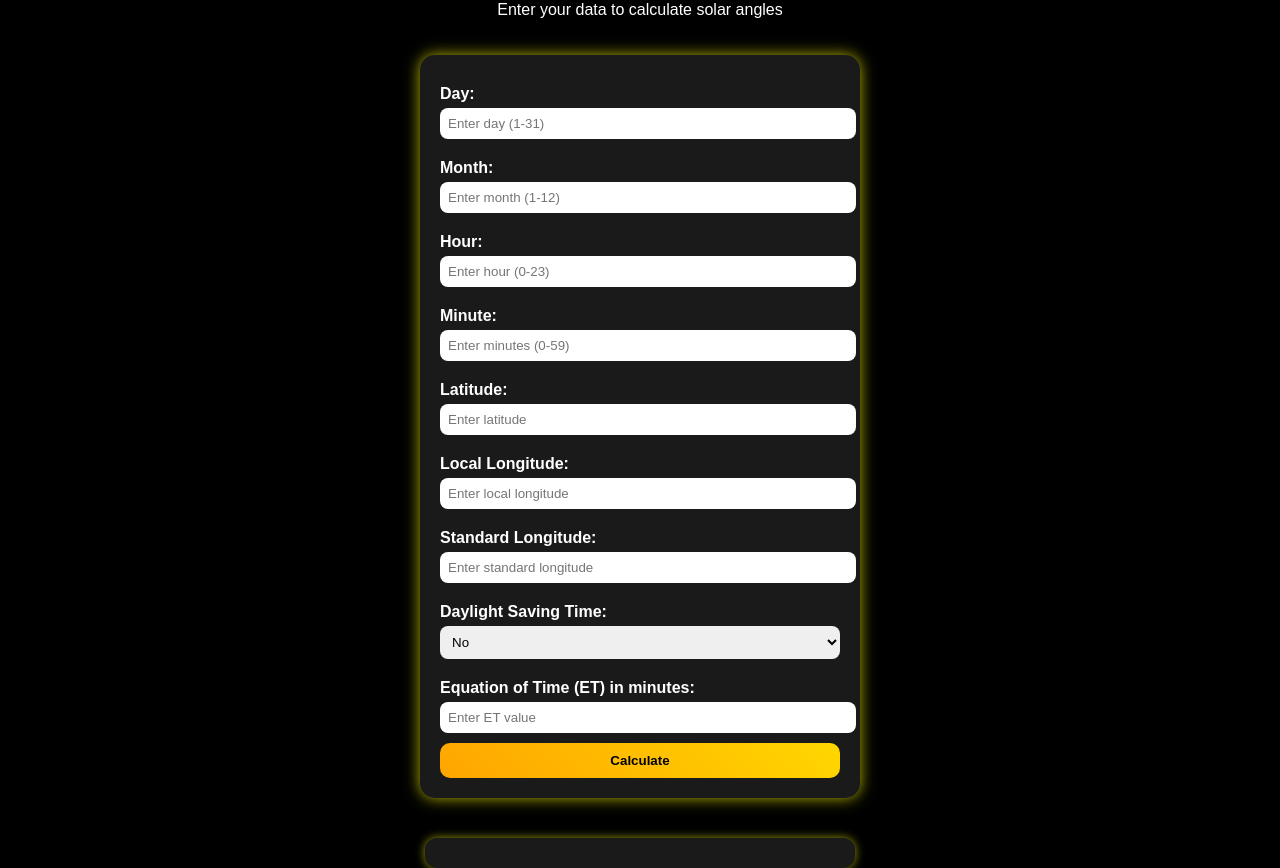
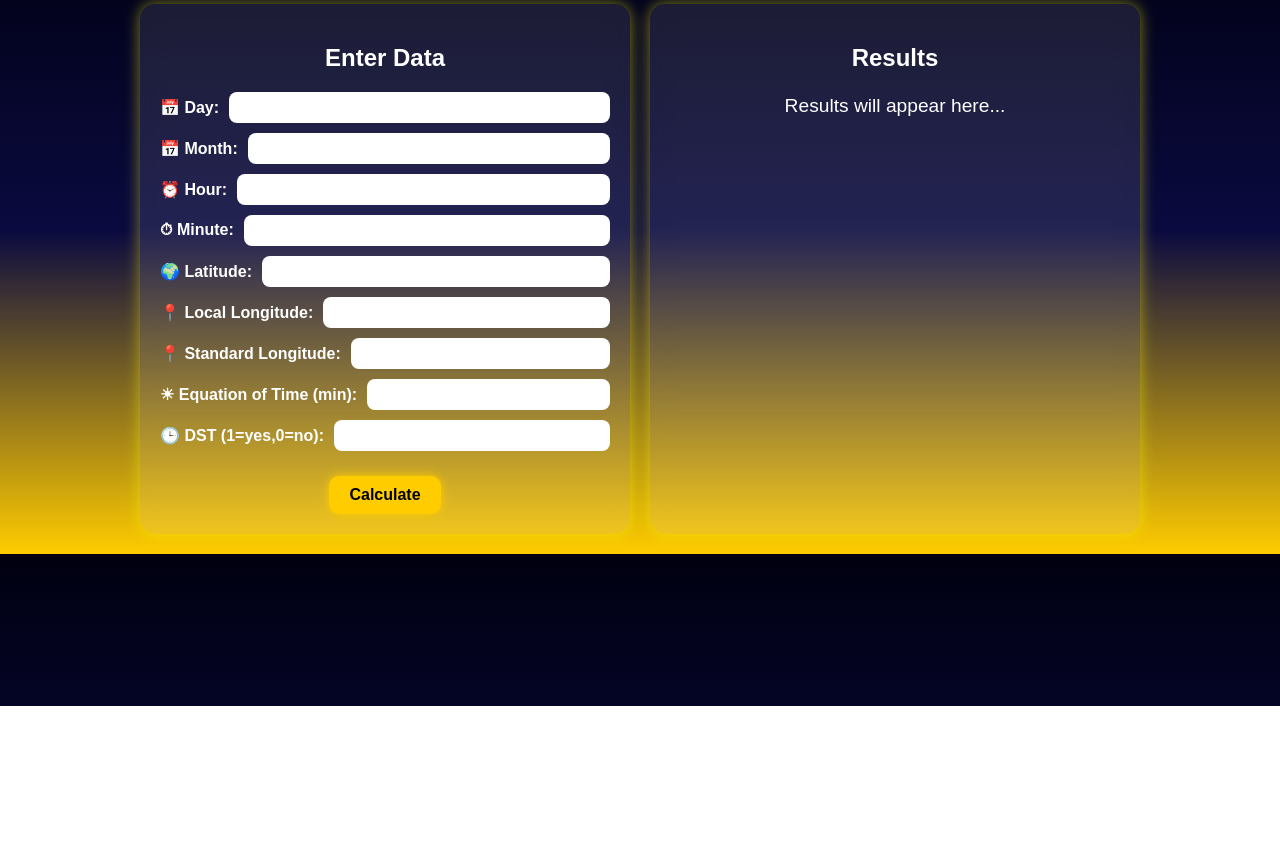
Before and after one commit to Abdalhade22/solar-calculator, a plain HTML site: page index.html in a window 1280 px wide. Shown: the part 94-962 px from the top of the page. After the commit the page ends 800 px from the top, so only its background shows below. Drawn offline with nearby package versions, Linux system fonts and the light colour scheme.

Commit message:
Update index.html

```diff
--- a/index.html
+++ b/index.html
@@ -4,201 +4,178 @@
   <meta charset="UTF-8">
   <meta name="viewport" content="width=device-width, initial-scale=1.0">
   <title>Solar Position Calculator</title>
-  <script src="https://cdn.jsdelivr.net/npm/three@0.152.2/build/three.min.js"></script>
+  <script src="https://cdn.jsdelivr.net/npm/three@0.150.1/build/three.min.js"></script>
   <style>
     body {
       margin: 0;
       font-family: Arial, sans-serif;
-      background: #000;
+      background: linear-gradient(to bottom, #000010, #0a0a40, #ffcc00);
       color: #fff;
-      display: flex;
-      flex-direction: column;
-      align-items: center;
-    }
-    header {
       text-align: center;
-      padding: 20px;
+      overflow-x: hidden;
     }
     h1 {
       font-size: 2rem;
-      margin-bottom: 10px;
+      margin: 20px;
+      text-shadow: 0 0 10px #ffcc00;
     }
-    .form-container {
+    .container {
+      display: grid;
+      grid-template-columns: 1fr 1fr;
+      gap: 20px;
+      padding: 20px;
+      max-width: 1000px;
+      margin: auto;
+    }
+    .card {
       background: rgba(255, 255, 255, 0.1);
       padding: 20px;
       border-radius: 15px;
-      box-shadow: 0 0 15px rgba(255, 255, 0, 0.7);
-      max-width: 400px;
-      width: 90%;
-      margin-bottom: 20px;
+      box-shadow: 0 0 15px rgba(255, 255, 0, 0.5);
+      backdrop-filter: blur(10px);
     }
     label {
-      display: block;
-      margin: 10px 0 5px;
+      display: flex;
+      align-items: center;
+      margin: 10px 0;
       font-weight: bold;
     }
-    input, select {
-      width: 100%;
+    input {
+      flex: 1;
       padding: 8px;
+      margin-left: 10px;
       border-radius: 8px;
       border: none;
       outline: none;
-      margin-bottom: 10px;
     }
     button {
-      width: 100%;
-      padding: 10px;
+      margin-top: 15px;
+      padding: 10px 20px;
+      font-size: 16px;
       border: none;
       border-radius: 10px;
-      background: linear-gradient(45deg, orange, gold);
+      background: #ffcc00;
       color: #000;
       font-weight: bold;
       cursor: pointer;
+      box-shadow: 0 0 10px #ffcc00;
       transition: 0.3s;
     }
     button:hover {
-      transform: scale(1.05);
-      background: linear-gradient(45deg, gold, orange);
+      background: #ffaa00;
+      box-shadow: 0 0 20px #ffaa00;
     }
-    .results {
+    #results {
       margin-top: 20px;
-      background: rgba(255, 255, 255, 0.1);
-      padding: 15px;
-      border-radius: 12px;
-      box-shadow: 0 0 10px rgba(255,255,0,0.6);
-      text-align: left;
-      width: 90%;
-      max-width: 400px;
+      font-size: 1.2rem;
+      line-height: 1.8rem;
     }
-    canvas {
+    #bgCanvas {
       position: fixed;
       top: 0;
       left: 0;
+      width: 100%;
+      height: 100%;
       z-index: -1;
+    }
+    audio {
+      display: none;
     }
   </style>
 </head>
 <body>
-  <header>
-    <h1>☀️ Solar Position Calculator</h1>
-    <p>Enter your data to calculate solar angles</p>
-  </header>
+  <h1>☀ Solar Position Calculator ☀</h1>
 
-  <div class="form-container">
-    <label>Day:</label>
-    <input type="number" id="day" placeholder="Enter day (1-31)">
+  <!-- Background Music -->
+  <audio autoplay loop>
+    <source src="https://www.soundhelix.com/examples/mp3/SoundHelix-Song-1.mp3" type="audio/mpeg">
+  </audio>
 
-    <label>Month:</label>
-    <input type="number" id="month" placeholder="Enter month (1-12)">
-
-    <label>Hour:</label>
-    <input type="number" id="hour" placeholder="Enter hour (0-23)">
-
-    <label>Minute:</label>
-    <input type="number" id="minute" placeholder="Enter minutes (0-59)">
-
-    <label>Latitude:</label>
-    <input type="number" id="latitude" placeholder="Enter latitude">
-
-    <label>Local Longitude:</label>
-    <input type="number" id="longLocal" placeholder="Enter local longitude">
-
-    <label>Standard Longitude:</label>
-    <input type="number" id="longStandard" placeholder="Enter standard longitude">
-
-    <label>Daylight Saving Time:</label>
-    <select id="dst">
-      <option value="0">No</option>
-      <option value="1">Yes</option>
-    </select>
-
-    <label>Equation of Time (ET) in minutes:</label>
-    <input type="number" id="ET" placeholder="Enter ET value">
-
-    <button onclick="calculate()">Calculate</button>
+  <div class="container">
+    <div class="card">
+      <h2>Enter Data</h2>
+      <label>📅 Day: <input type="number" id="day" min="1" max="31"></label>
+      <label>📅 Month: <input type="number" id="month" min="1" max="12"></label>
+      <label>⏰ Hour: <input type="number" id="hour" min="0" max="23"></label>
+      <label>⏱ Minute: <input type="number" id="minute" min="0" max="59"></label>
+      <label>🌍 Latitude: <input type="number" id="latitude" step="0.01"></label>
+      <label>📍 Local Longitude: <input type="number" id="longLocal" step="0.01"></label>
+      <label>📍 Standard Longitude: <input type="number" id="longStandard" step="0.01"></label>
+      <label>☀ Equation of Time (min): <input type="number" id="ET" step="0.1"></label>
+      <label>🕒 DST (1=yes,0=no): <input type="number" id="dst" min="0" max="1"></label>
+      <button onclick="calculate()">Calculate</button>
+    </div>
+    <div class="card">
+      <h2>Results</h2>
+      <div id="results">Results will appear here...</div>
+    </div>
   </div>
 
-  <div class="results" id="results"></div>
-
-  <!-- موسيقى خفيفة تشتغل أول ما يفتح الموقع -->
-  <audio autoplay loop>
-    <source src="https://cdn.pixabay.com/download/audio/2022/03/15/audio_3d4a7f6f4b.mp3?filename=space-sound-ambient-110199.mp3" type="audio/mpeg">
-  </audio>
+  <!-- 3D Background -->
+  <canvas id="bgCanvas"></canvas>
 
   <script>
     function deg2rad(deg) { return deg * Math.PI / 180; }
     function rad2deg(rad) { return rad * 180 / Math.PI; }
-
     function dayNumber(day, month) {
-      const daysInMonth = [0,31,28,31,30,31,30,31,31,30,31,30,31];
+      let daysInMonth = [0,31,28,31,30,31,30,31,31,30,31,30,31];
       let total = 0;
-      for(let i = 1; i < month; i++) total += daysInMonth[i];
+      for (let i = 1; i < month; i++) total += daysInMonth[i];
       return total + day;
     }
-
     function declination(N) {
       return 23.45 * Math.sin(deg2rad(360 * (284 + N) / 365));
     }
+    function calculate() {
+      let day = +document.getElementById("day").value;
+      let month = +document.getElementById("month").value;
+      let hour = +document.getElementById("hour").value;
+      let minute = +document.getElementById("minute").value;
+      let latitude = +document.getElementById("latitude").value;
+      let longLocal = +document.getElementById("longLocal").value;
+      let longStandard = +document.getElementById("longStandard").value;
+      let ET = +document.getElementById("ET").value;
+      let dst = +document.getElementById("dst").value;
 
-    function calculate() {
-      const day = +document.getElementById("day").value;
-      const month = +document.getElementById("month").value;
-      const hour = +document.getElementById("hour").value;
-      const minute = +document.getElementById("minute").value;
-      const latitude = +document.getElementById("latitude").value;
-      const longLocal = +document.getElementById("longLocal").value;
-      const longStandard = +document.getElementById("longStandard").value;
-      const dst = +document.getElementById("dst").value;
-      const ET = +document.getElementById("ET").value;
+      if (dst === 1) hour -= 1;
+      let localTime = hour + minute / 60;
+      let solarTime = localTime + (4 * (longLocal - longStandard) + ET) / 60;
+      let H = 15 * (solarTime - 12);
+      let N = dayNumber(day, month);
+      let delta = declination(N);
 
-      let adjustedHour = hour;
-      if (dst === 1) adjustedHour -= 1;
+      let sin_beta = Math.cos(deg2rad(latitude)) * Math.cos(deg2rad(delta)) * Math.cos(deg2rad(H)) +
+                     Math.sin(deg2rad(latitude)) * Math.sin(deg2rad(delta));
+      if (sin_beta > 1) sin_beta = 1;
+      if (sin_beta < -1) sin_beta = -1;
+      let beta = rad2deg(Math.asin(sin_beta));
 
-      const localTime = adjustedHour + minute / 60.0;
-      const solarTime = localTime + (4 * (longLocal - longStandard) + ET) / 60.0;
-      const H = 15 * (solarTime - 12);
-
-      const N = dayNumber(day, month);
-      const delta = declination(N);
-
-      let sin_beta = Math.cos(deg2rad(latitude)) * Math.cos(deg2rad(delta)) * Math.cos(deg2rad(H))
-                   + Math.sin(deg2rad(latitude)) * Math.sin(deg2rad(delta));
-      sin_beta = Math.min(1, Math.max(-1, sin_beta));
-      const beta = rad2deg(Math.asin(sin_beta));
-
-      let cos_phi = (Math.sin(deg2rad(beta)) * Math.sin(deg2rad(latitude)) - Math.sin(deg2rad(delta)))
-                  / (Math.cos(deg2rad(beta)) * Math.cos(deg2rad(latitude)));
-      cos_phi = Math.min(1, Math.max(-1, cos_phi));
+      let cos_phi = (Math.sin(deg2rad(beta)) * Math.sin(deg2rad(latitude)) - Math.sin(deg2rad(delta))) /
+                    (Math.cos(deg2rad(beta)) * Math.cos(deg2rad(latitude)));
+      if (cos_phi > 1) cos_phi = 1;
+      if (cos_phi < -1) cos_phi = -1;
       let phi = rad2deg(Math.acos(cos_phi));
       if (H > 0) phi = 360 - phi;
 
-      document.getElementById("results").innerHTML = `
-        <h3>Results 🌍</h3>
-        <p><b>Day of Year (N):</b> ${N}</p>
-        <p><b>Solar Declination (δ):</b> ${delta.toFixed(2)}°</p>
-        <p><b>Solar Time:</b> ${solarTime.toFixed(2)} hrs</p>
-        <p><b>Hour Angle (H):</b> ${H.toFixed(2)}°</p>
-        <p><b>Solar Elevation (β):</b> ${beta.toFixed(2)}°</p>
-        <p><b>Solar Azimuth (φ):</b> ${phi.toFixed(2)}°</p>
-      `;
+      document.getElementById("results").innerHTML =
+        `<b>Day of year (N):</b> ${N}<br>
+         <b>Declination (δ):</b> ${delta.toFixed(2)}°<br>
+         <b>Solar Time:</b> ${solarTime.toFixed(2)} h<br>
+         <b>Hour Angle (H):</b> ${H.toFixed(2)}°<br>
+         <b>Solar Elevation (β):</b> ${beta.toFixed(2)}°<br>
+         <b>Solar Azimuth (φ):</b> ${phi.toFixed(2)}°`;
     }
 
-    // خلفية 3D للشمس
+    // 3D background with rotating sun
     const scene = new THREE.Scene();
     const camera = new THREE.PerspectiveCamera(75, window.innerWidth/window.innerHeight, 0.1, 1000);
-    const renderer = new THREE.WebGLRenderer();
+    const renderer = new THREE.WebGLRenderer({canvas: document.getElementById("bgCanvas")});
     renderer.setSize(window.innerWidth, window.innerHeight);
-    document.body.appendChild(renderer.domElement);
-
     const textureLoader = new THREE.TextureLoader();
-    const sunTexture = textureLoader.load("https://threejsfundamentals.org/threejs/resources/images/sun.jpg");
-    const geometry = new THREE.SphereGeometry(5, 64, 64);
-    const material = new THREE.MeshBasicMaterial({ map: sunTexture });
-    const sun = new THREE.Mesh(geometry, material);
+    const sunTexture = textureLoader.load("https://threejs.org/examples/textures/planets/sun.jpg");
+    const sun = new THREE.Mesh(new THREE.SphereGeometry(5, 64, 64), new THREE.MeshBasicMaterial({map: sunTexture}));
     scene.add(sun);
-
     camera.position.z = 15;
-
     function animate() {
       requestAnimationFrame(animate);
       sun.rotation.y += 0.002;
```
